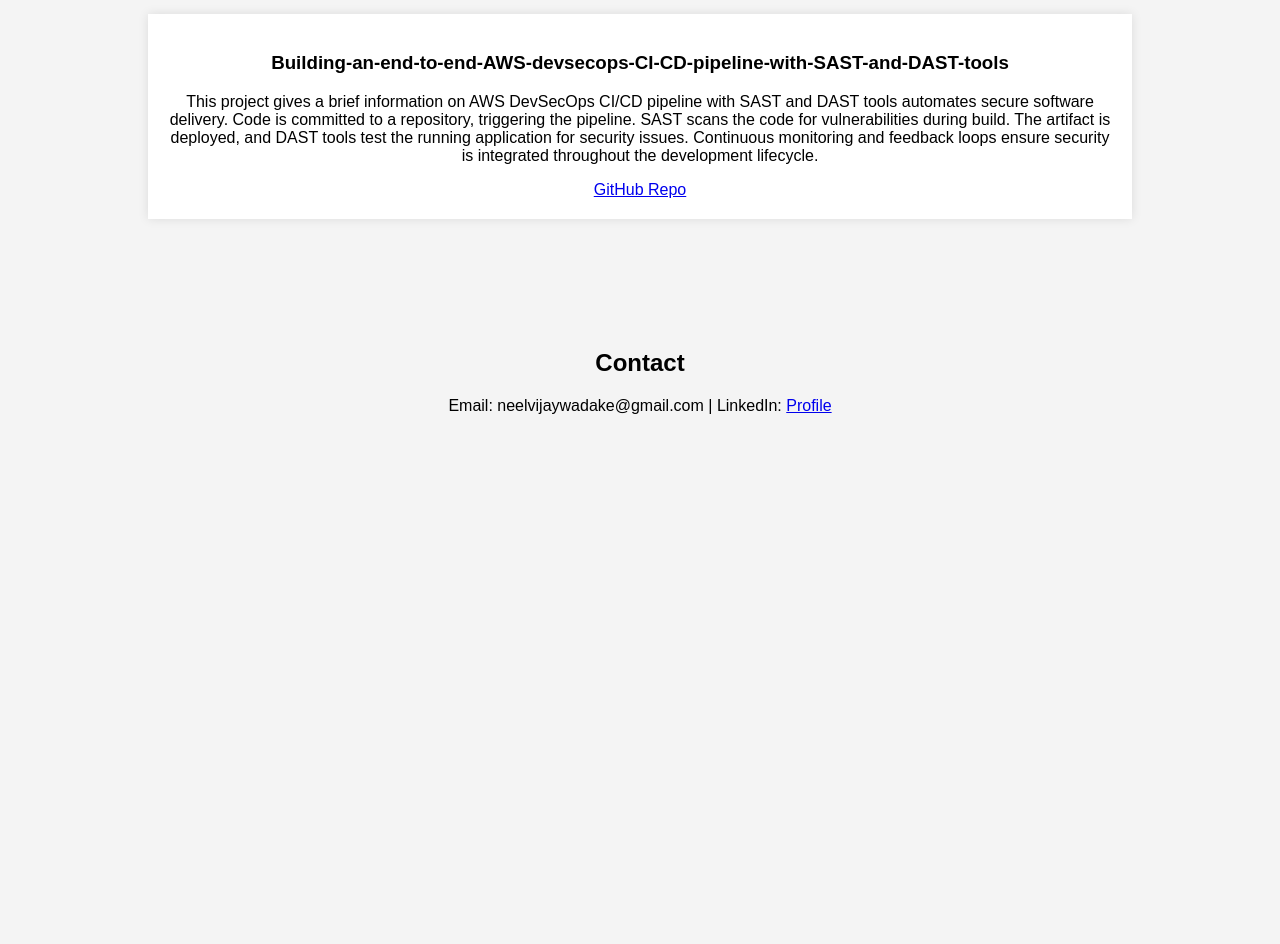
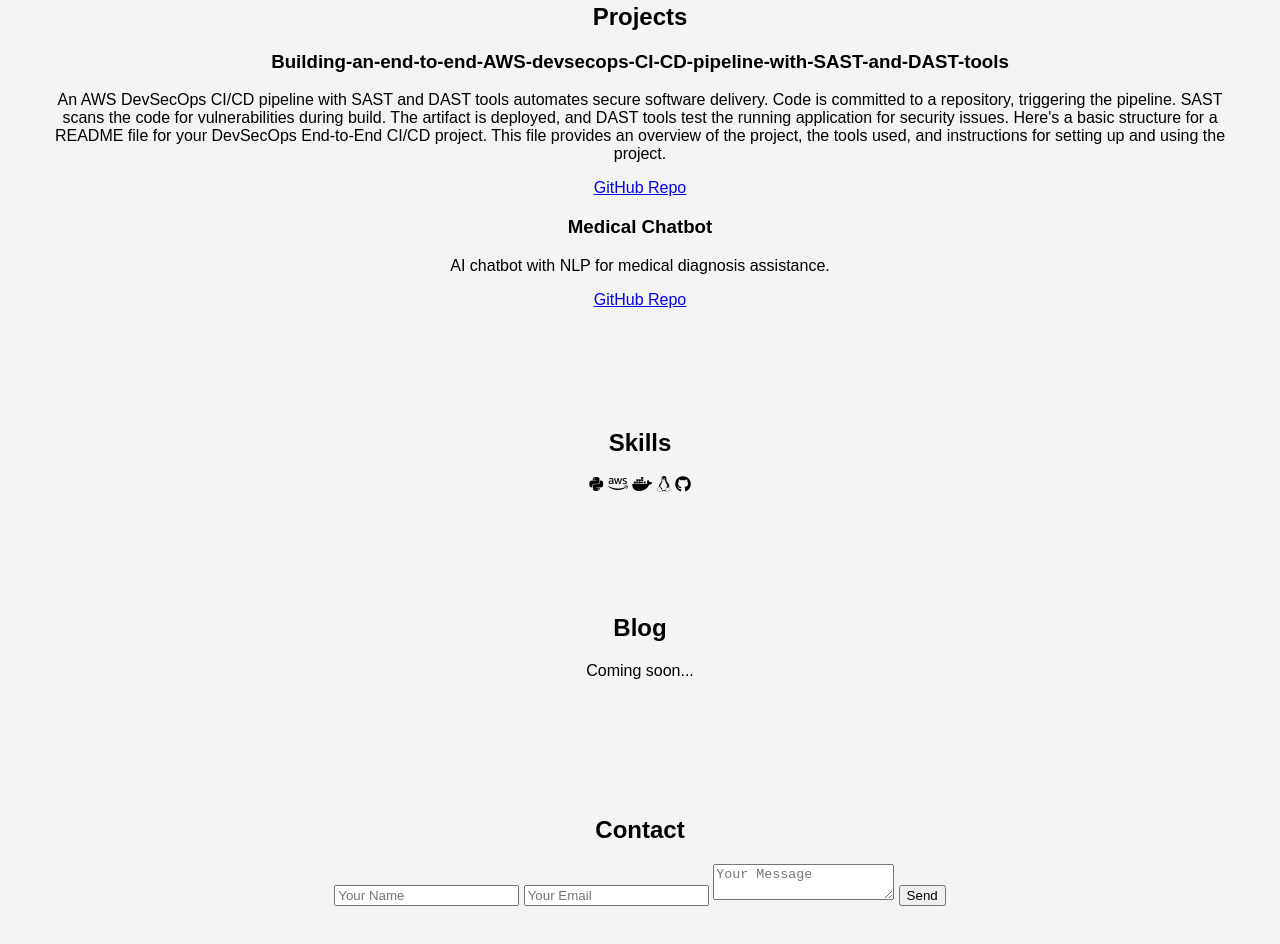
Before and after one commit to neel329/my-portfolio, a plain HTML site: page index.html in a window 1280 px wide. Shown: the part 450-1394 px from the top of the page. Before the commit the page ends 931 px from the top, so only its background shows below. Drawn offline with Linux system fonts and the light colour scheme.

Commit message:
Merge unrelated histories

```diff
--- a/index.html
+++ b/index.html
@@ -5,14 +5,18 @@
     <meta name="viewport" content="width=device-width, initial-scale=1.0">
     <title>Neel's Portfolio</title>
     <link rel="stylesheet" href="style.css">
+    <script src="https://kit.fontawesome.com/a076d05399.js" crossorigin="anonymous"></script>
 </head>
 <body>
     <header>
         <h1>Neel's Portfolio</h1>
+        <button id="theme-toggle">🌙</button>
         <nav>
             <ul>
                 <li><a href="#about">About</a></li>
                 <li><a href="#projects">Projects</a></li>
+                <li><a href="#skills">Skills</a></li>
+                <li><a href="#blog">Blog</a></li>
                 <li><a href="#contact">Contact</a></li>
             </ul>
         </nav>
@@ -25,16 +29,42 @@
 
     <section id="projects">
         <h2>Projects</h2>
-        <div class="project">
+        <div class="project-card">
             <h3>Building-an-end-to-end-AWS-devsecops-CI-CD-pipeline-with-SAST-and-DAST-tools</h3>
-            <p>This project gives a brief information on AWS DevSecOps CI/CD pipeline with SAST and DAST tools automates secure software delivery. Code is committed to a repository, triggering the pipeline. SAST scans the code for vulnerabilities during build. The artifact is deployed, and DAST tools test the running application for security issues. Continuous monitoring and feedback loops ensure security is integrated throughout the development lifecycle.</p>
-            <a href="https://github.com/neel329/Building-an-end-to-end-AWS-devsecops-CI-CD-pipeline-with-SAST-and-DAST-tools">GitHub Repo</a>
+            <p>An AWS DevSecOps CI/CD pipeline with SAST and DAST tools automates secure software delivery. Code is committed to a repository, triggering the pipeline. SAST scans the code for vulnerabilities during build. The artifact is deployed, and DAST tools test the running application for security issues. Here's a basic structure for a README file for your DevSecOps End-to-End CI/CD project. This file provides an overview of the project, the tools used, and instructions for setting up and using the project.</p>
+            <a href="https://github.com/yourusername/password-manager">GitHub Repo</a>
         </div>
+        <div class="project-card">
+            <h3>Medical Chatbot</h3>
+            <p>AI chatbot with NLP for medical diagnosis assistance.</p>
+            <a href="https://github.com/yourusername/medical-chatbot">GitHub Repo</a>
+        </div>
+    </section>
+
+    <section id="skills">
+        <h2>Skills</h2>
+        <div class="skills-icons">
+            <i class="fab fa-python"></i>
+            <i class="fab fa-aws"></i>
+            <i class="fab fa-docker"></i>
+            <i class="fab fa-linux"></i>
+            <i class="fab fa-github"></i>
+        </div>
+    </section>
+
+    <section id="blog">
+        <h2>Blog</h2>
+        <p>Coming soon...</p>
     </section>
 
     <section id="contact">
         <h2>Contact</h2>
-        <p>Email: neelvijaywadake@gmail.com | LinkedIn: <a href="www.linkedin.com/in/neel-wadake">Profile</a></p>
+        <form id="contact-form">
+            <input type="text" name="name" placeholder="Your Name" required>
+            <input type="email" name="email" placeholder="Your Email" required>
+            <textarea name="message" placeholder="Your Message" required></textarea>
+            <button type="submit">Send</button>
+        </form>
     </section>
 
     <script src="script.js"></script>
```
